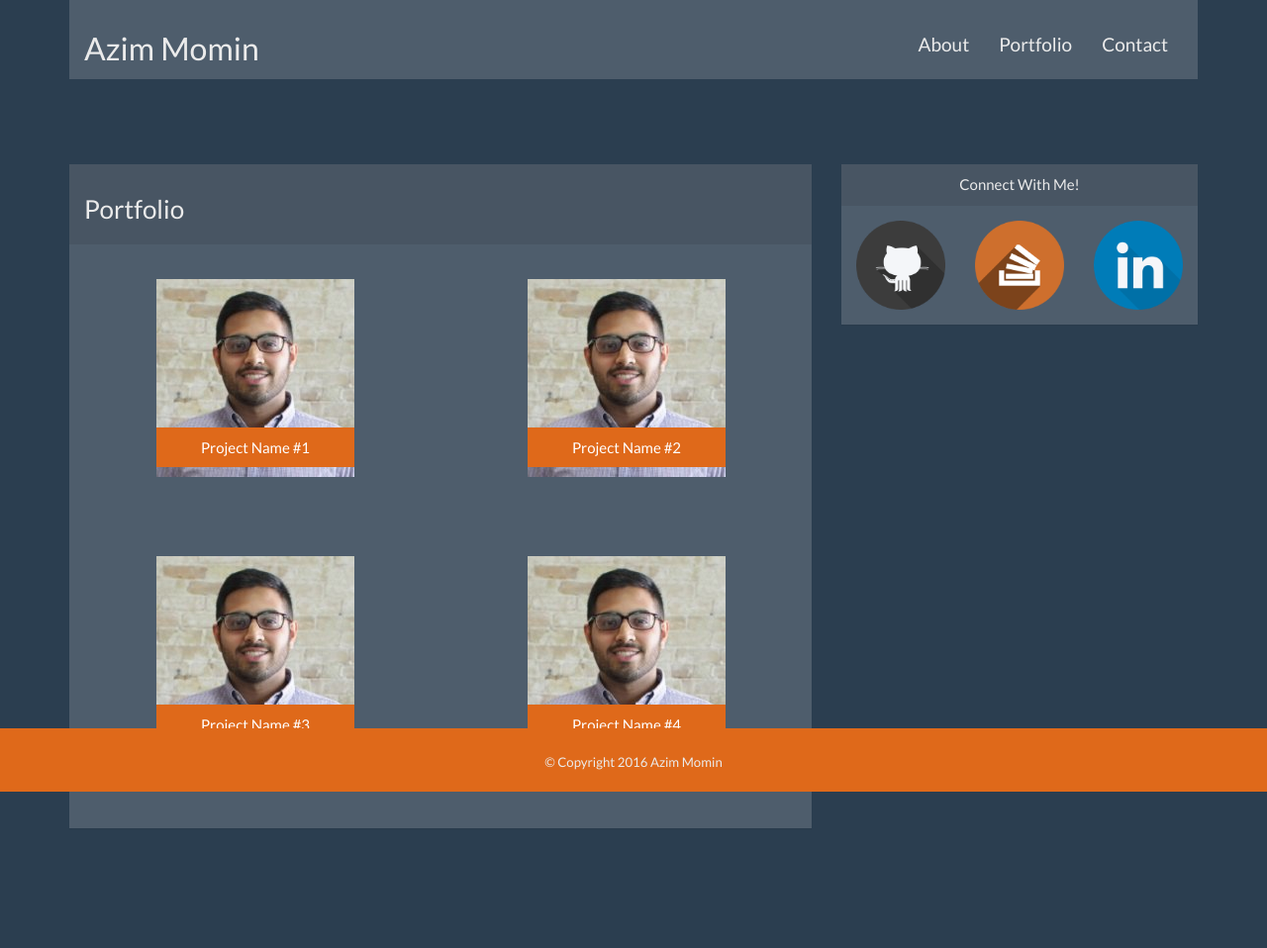
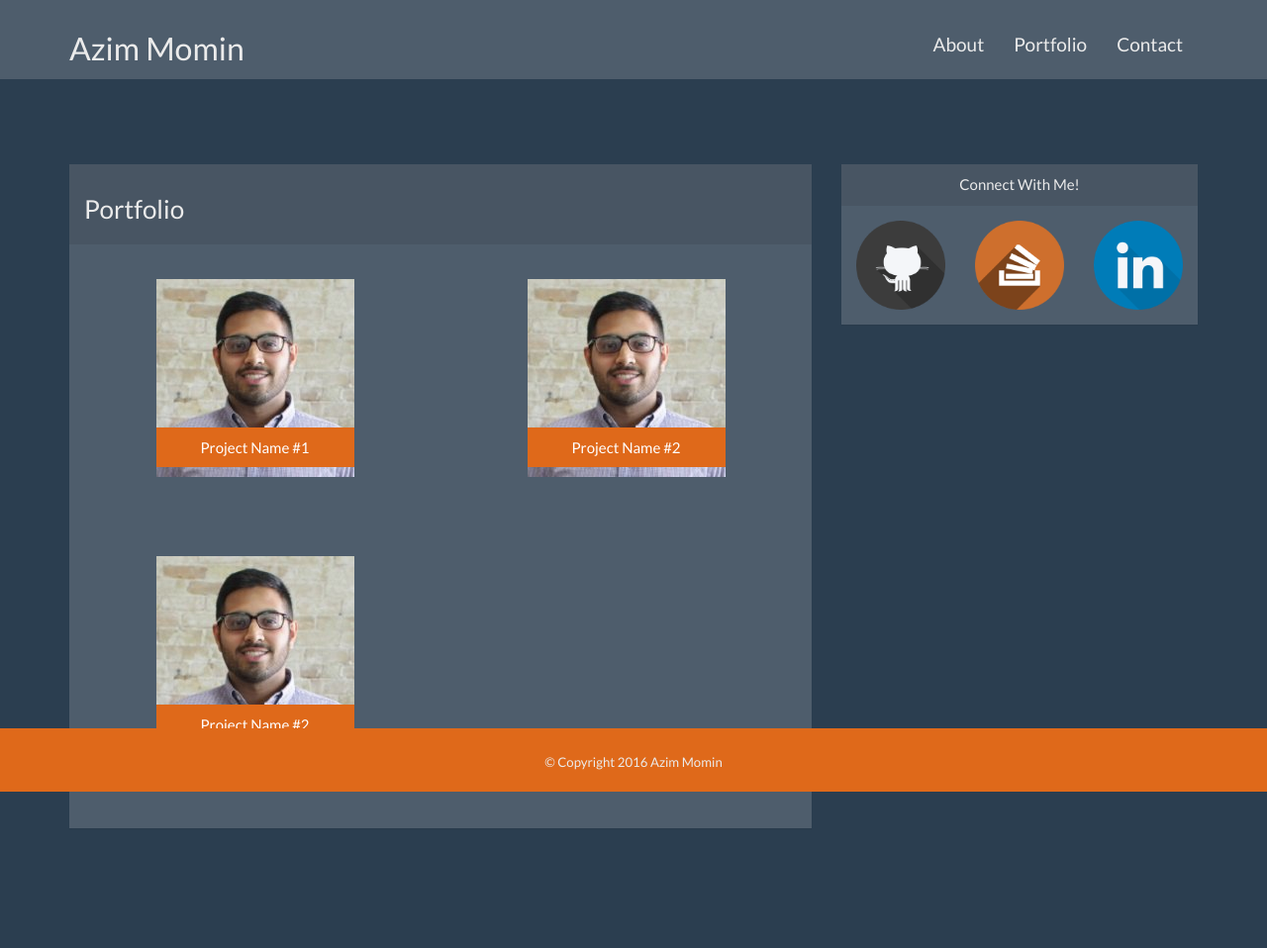
Before and after one commit to azimmomin123/Bootstrap-Portfolio, a PHP site: page /portfolio.html in a window 1280 px wide. Shown: the whole page at 99% size. Run offline with PHP 8.4, Linux system fonts and the light colour scheme.

Commit message:
Finished Homwork-2

```diff
--- a/assets/css/style.css
+++ b/assets/css/style.css
@@ -34,7 +34,6 @@ li{
 .portfolioImg{
 	padding-top: 20px;
 	padding-bottom: 20px;
-	position: relative;
 }
 
 .projectname{
@@ -43,7 +42,7 @@ li{
 	background-color: #df691a;
 	position: relative;
 	top:-70px;
-	right: -73px;
+	/*right: -73px;*/
 	text-align: center;
 	color: #ffffff;
 	padding-top: 10px;
--- a/index.html
+++ b/index.html
@@ -8,10 +8,9 @@
 	<link rel="stylesheet" type="text/css" href="assets/css/style.css">
 </head>
 <body>
-	<div class="container">
 			<!-- Navigation Bar -->
 			<nav class="navbar navbar-default">
-			  <div class="container-fluid">
+			  <div class="container">
 			    <div class="navbar-header">
 			      <a class="navbar-brand" href="#"><h2>Azim Momin<h2></a>
 			    </div>
@@ -22,6 +21,7 @@
 			    </ul>
 			  </div>
 			</nav>
+	<div class="container">
 			<!-- First Row -->
 			<div class="row">
 				<div class="col-md-8">
--- a/portfolio.html
+++ b/portfolio.html
@@ -8,10 +8,10 @@
 	<link rel="stylesheet" type="text/css" href="assets/css/style.css">
 </head>
 <body>
-	<div class="container">
+
 			<!-- Navigation Bar -->
 			<nav class="navbar navbar-default">
-			  <div class="container-fluid">
+			  <div class="container">
 			    <div class="navbar-header">
 			      <a class="navbar-brand" href="#"><h2>Azim Momin<h2></a>
 			    </div>
@@ -22,7 +22,9 @@
 			    </ul>
 			  </div>
 			</nav>
+
 			<!-- First Row -->
+<div class="container">
 			<div class="row">
 				<div class="col-md-8 sidebar">
 					<!-- Main Content -->
@@ -30,39 +32,38 @@
 						  <div class="panel-heading"><h3>Portfolio</h3></div>
 						  	<div class="panel-body row">
 								<!-- First Porfolio Image -->
-								<div class="col-sm-6">
+								<div class="col-xs-12 col-sm-6 col-md-6 col-lg-6">
+
+										<img alt="Azim Momin" src="assets/images/azim.jpg" class="center-block portfolioImg">
+
+										<div class="projectname center-block">
+											Project Name #1
+										</div>
+
+								</div>
+								<!-- Second Porfolio Image -->
+								<div class="col-xs-12 col-sm-6 col-md-6 col-lg-6">
 									<div>
-										<img alt="Azim Momin" src="assets/images/azim.jpg" class="center-block portfolioImg" >
+										<img alt="Azim Momin" src="assets/images/azim.jpg" class="center-block portfolioImg">
 
-										<div class="projectname">
-											Project Name #1
+										<div class="projectname center-block">
+											Project Name #2
 										</div>
 									</div>
 								</div>
-								<!-- Second Porfolio Image -->
-								<div class="col-sm-6">
-									<img alt="Azim Momin" src="assets/images/azim.jpg" class="center-block portfolioImg" >
+								<!-- Third Porfolio Image -->
+								<div class="col-xs-12 col-sm-6 col-md-6 col-lg-6">
+									<div>
+										<img alt="Azim Momin" src="assets/images/azim.jpg" class="center-block portfolioImg">
 
-									<div class="projectname">
-										Project Name #2
+										<div class="projectname center-block">
+											Project Name #2
+										</div>
 									</div>
 								</div>
-								<!-- Third Porfolio Image -->
-								<div class="col-sm-6">
-									<img alt="Azim Momin" src="assets/images/azim.jpg" class="center-block portfolioImg" >
 
-									<div class="projectname">
-										Project Name #3
-									</div>
-								</div>
 								<!-- Fourth Porfolio Image -->
-								<div class="col-sm-6">
-									<img alt="Azim Momin" src="assets/images/azim.jpg" class="center-block portfolioImg" >
 
-									<div class="projectname">
-										Project Name #4
-									</div>
-								</div>
 						  	</div>
 						</div>
 				</div>
```
Also changed, not shown: contact.html (+33 -2 lines).
